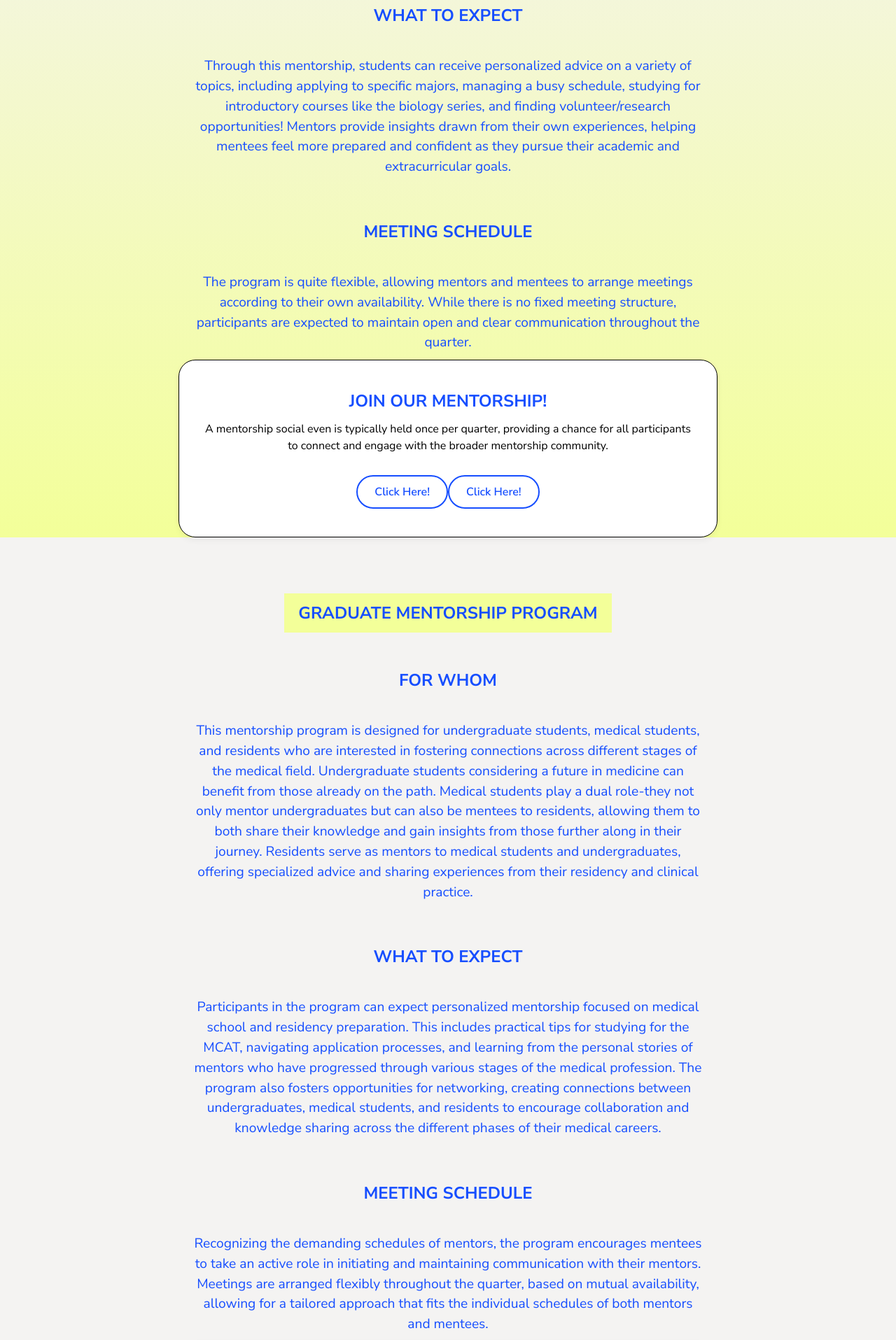
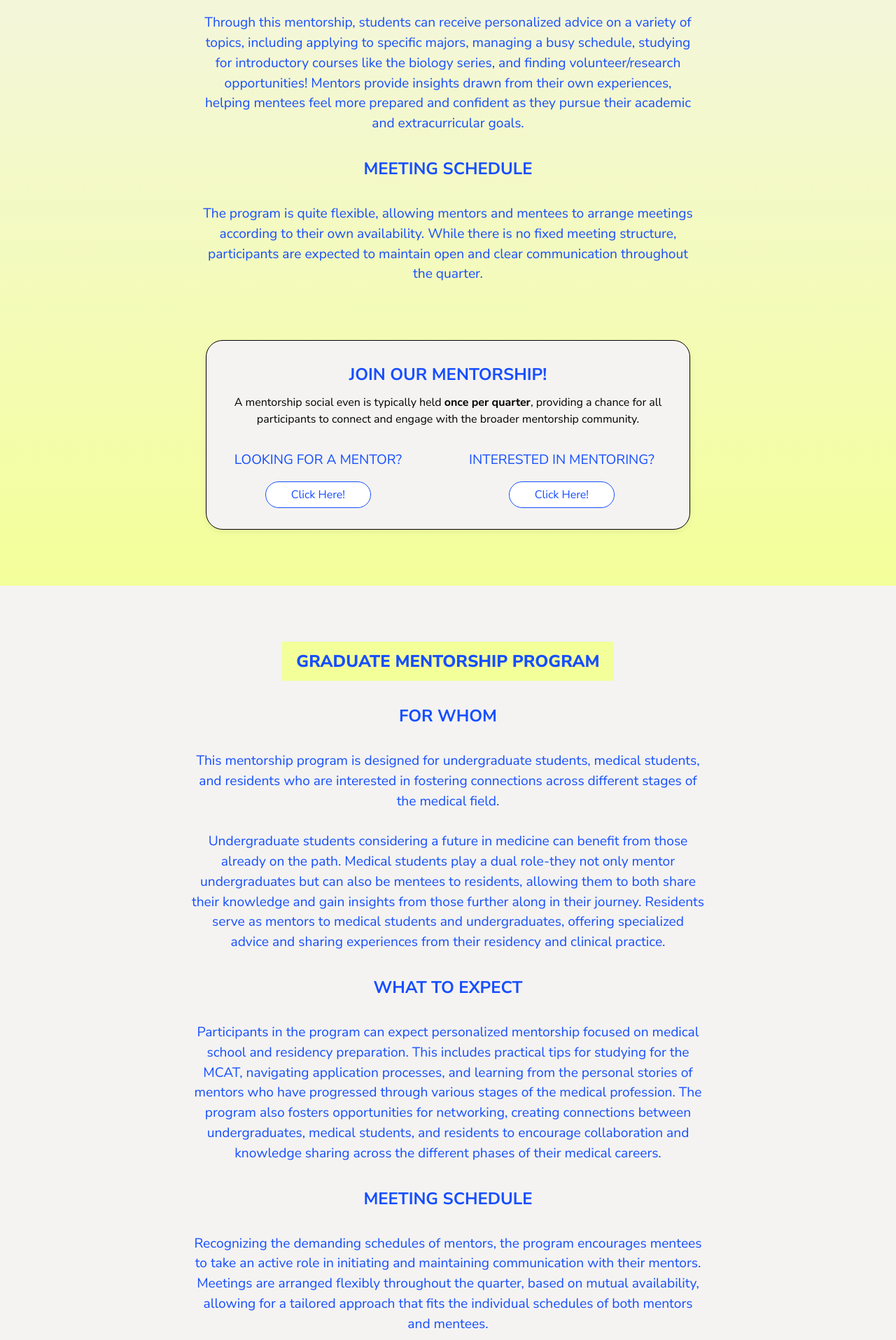
Before and after one commit to webimpactuw/neurobiology-club, a Next.js app in the folder neurobiology-club/: page /mentorship in a window 1280 px wide. Shown: the part 860-2775 px from the top of the page at 70% size. Built offline with nearby package versions, Linux system fonts and the light colour scheme.

Commit message:
completed mentorship page cc

```diff
--- a/neurobiology-club/app/globals.css
+++ b/neurobiology-club/app/globals.css
@@ -34,7 +34,7 @@ nav a:hover {
 
 nav a.active {
   color: #164EFF;
-  border: 1.75px solid #164EFF;
+  border: 2px solid #164EFF;
   font-weight: bold;
   border-radius: 100px;
   padding: 0.55rem 1rem;
@@ -61,11 +61,10 @@ nav a.active {
 }
 
 /* Home Page Stylings */
-#who-we-are {
+#blue-box {
   background-color: #164EFF;
   color: #F3FF99;
   text-align: center;
-  font-weight: bold;
   font-size: 1.5em;
   padding-bottom: 10px;
   padding-top: 10px;
@@ -84,14 +83,17 @@ nav a.active {
   padding-left: 142px;
 }
 
-#our-mission {
+#small-description {
   color: #164EFF;
   text-align: center;
-  font-weight: bold;
-  font-size: 1.5em;
-  padding-bottom: 10px;
-  padding-top: 120px;
-  padding-right: 142px;
+  padding-bottom: 50px;
+}
+
+#blue-header {
+  color: #164EFF;
+  text-align: left;
+  font-size: 1.75em;
+  padding-top: 32px;
   padding-left: 142px;
 }
 
@@ -120,11 +122,10 @@ nav a.active {
   font-weight: bold;
 }
 
-#board-members {
+#yellow-box {
   background-color: #F3FF99;
   color: #164EFF;
   text-align: center;
-  font-weight: bold;
   font-size: 1.5em;
   padding-bottom: 10px;
   padding-top: 10px;
@@ -140,75 +141,45 @@ nav a.active {
   text-align: center;
   font-weight: bold;
   font-size: 1.5em;
-  padding-bottom: 30px;
-  padding-top: 50px;
-  padding-right: 142px;
-  padding-left: 142px;
+  padding-bottom: 32px;
+  padding-top: 32px;
 }
 
 #mentorship-description {
   color: #164EFF;
   text-align: center;
-  font-weight: medium;
   font-size: 1.2em;
-  padding-bottom: 10px;
-  padding-top: 10px;
-  width: 732px;
 }
 
-#grad-programs {
-  background-color: #F3FF99 ;
-  color: #164EFF;
-  text-align: center;
-  font-weight: bold;
-  font-size: 1.5em;
-  padding-bottom: 10px;
-  padding-top: 10px;
-  padding-right: 20px;
-  padding-left: 20px;
-}
-
-/*MentorshipButtons component Stylings */
+/* Membership Component Stylings */
 #join-header {
   color: #164EFF;
   text-align: center;
   font-weight: bold;
   font-size: 1.5em;
   padding-bottom: 10px;
-  padding-right: 142px;
-  padding-left: 142px;
 }
 
 #mentorship-container {
   max-width: 800px;
-  background-color: white;
-  padding: 40px 30px;
+  padding: 30px 40px;
   border-radius: 24px;
   border: 1px solid #000000;
   text-align: center;
   box-shadow: 0 4px 10px rgba(0, 0, 0, 0.05);
 }
 
-#button-group {
-  flex-direction: row;
-  justify-content: center;
+#mentorship-button {
+  border: 1.8px solid #164EFF;
+  background-color: white;
+  border-radius: 100px;
+  color: #164EFF;
+  padding: 6px 36px;
 }
 
-#mentorship-button {
-  padding: 10px 24px;
-  border: 2px solid #164EFF;
-  border-radius: 9999px;
-  background-color: white;
-  color: #164EFF;
-  font-weight: 600;
-  font-size: 1em;
-  cursor: pointer;
-  transition: background-color 0.2s ease;
-}
-
-#mentorship-button-text{
-  padding-bottom: 30px;
-  width: 708px
+#mentorship-button:hover {
+  color: #F3FF99;
+  background-color: #164EFF;
 }
 
 /* Contact Page Stylings */
--- a/neurobiology-club/app/mentorship/page.js
+++ b/neurobiology-club/app/mentorship/page.js
@@ -34,97 +34,112 @@ export default function Mentorship() {
         </div>
 
         <div className="flex items-center justify-center">
-            <button id="who-we-are" className="mt-20">UNDERGRADUATE MENTORSHIP PROGRAM</button>
+          <button className="mt-20 font-extrabold" id="blue-box">UNDERGRADUATE MENTORSHIP PROGRAM</button>
         </div>
         <div className="bg-gradient-to-t from-[#F3FF99] to-[#F4F3F2] ">
           <div className="flex flex-col items-center justify-center">
             <p id="description-headers">FOR WHOM</p>
-              <p id="mentorship-description">
-                This program is intended for <b>Undergraduate Students</b> who are interested in
-                being matched with a current student studying Neuroscience, Biology, or another
-                STEM-related fields. It offers an opportunity for students seeking guidance and
-                support as they navigate their academic journey within the sciences.
-              </p>
+            <div id="mentorship-description">
+              <p>This program is intended for <b>Undergraduate Students</b> who are interested in</p>
+              <p>being matched with a current student studying Neuroscience, Biology, or another</p>
+              <p>STEM-related fields. It offers an opportunity for students seeking guidance and</p>
+              <p>support as they navigate their academic journey within the sciences.</p>
+            </div>
 
             <p id="description-headers">WHAT TO EXPECT</p>
-              <p id="mentorship-description">
-                Through this mentorship, students can receive personalized advice on a variety of topics,
-                including applying to specific majors, managing a busy schedule, studying for introductory courses
-                like the biology series, and finding volunteer/research opportunities! Mentors provide insights drawn from their own experiences,
-                helping mentees feel more prepared and confident as they pursue their academic and extracurricular goals.
-              </p>
+            <div id="mentorship-description">
+              <p>Through this mentorship, students can receive personalized advice on a variety of </p>
+              <p>topics, including applying to specific majors, managing a busy schedule, studying</p>
+              <p>for introductory courses like the biology series, and finding volunteer/research</p>
+              <p>opportunities! Mentors provide insights drawn from their own experiences,</p>
+              <p>helping mentees feel more prepared and confident as they pursue their academic</p>
+              <p>and extracurricular goals.</p>
+             </div>
 
             <p id="description-headers"> MEETING SCHEDULE</p>
-              <p id="mentorship-description">
-                The program is quite flexible, allowing mentors and mentees to arrange meetings according to their own availability.
-                While there is no fixed meeting structure, participants are expected to maintain open and clear communication throughout the quarter.
-              </p>
-
-              <div id="mentorship-container">
-                <p id= "join-header">JOIN OUR MENTORSHIP!</p>
-                <div className="flex items-center justify-center" id="mentorship-button-text">
-                  <p>
-                    A mentorship social even is typically held once per quarter, providing a chance
-                    for all participants to connect and engage with the broader
-                    mentorship community.
-                  </p>
+            <div id="mentorship-description">
+              <p>The program is quite flexible, allowing mentors and mentees to arrange meetings</p>
+              <p>according to their own availability. While there is no fixed meeting structure,</p>
+              <p>participants are expected to maintain open and clear communication throughout</p>
+              <p>the quarter.</p>
              </div>
 
-                <div id="button-group">
+            <div className="pt-20 pb-20">
+              <div className="bg-[#F4F3F2]"id="mentorship-container">
+                <p id= "join-header">JOIN OUR MENTORSHIP!</p>
+                <div id="mentorship-button-text">
+                  <p>A mentorship social even is typically held <b>once per quarter</b>, providing a chance for all</p>
+                  <p>participants to connect and engage with the broader mentorship community.</p>
+                </div>
+
+                <div className="flex items-center justify center pt-8">
+                  <div>
+                    <p className="pb-4" id="mentorship-description">LOOKING FOR A MENTOR?</p>
                     <button id="mentorship-button">Click Here!</button>
+                  </div>
+
+                  <div className="ml-24">
+                    <p className="pb-4" id="mentorship-description">INTERESTED IN MENTORING?</p>
                     <button id="mentorship-button">Click Here!</button>
+                  </div>
+                </div>
               </div>
             </div>
           </div>
         </div>
 
         <div className="flex items-center justify-center">
-            <button id="grad-programs" className="mt-20">GRADUATE MENTORSHIP PROGRAM</button>
+          <button className="mt-20 font-extrabold" id="yellow-box">GRADUATE MENTORSHIP PROGRAM</button>
         </div>
         <div className="flex flex-col items-center justify-center">
           <p id="description-headers">FOR WHOM</p>
-          <p id="mentorship-description">
-            This mentorship program is designed for undergraduate students, medical students,
-            and residents who are interested in fostering connections across different stages of the medical field.
-            Undergraduate students considering a future in medicine can benefit from those already on the path.
-            Medical students play a dual role-they not only mentor undergraduates but can also be mentees to residents,
-            allowing them to both share their knowledge and gain insights from those further along in their journey.
-            Residents serve as mentors to medical students and undergraduates, offering specialized advice and sharing experiences from
-            their residency and clinical practice.
-          </p>
+          <div id="mentorship-description">
+            <p>This mentorship program is designed for undergraduate students, medical students,</p>
+            <p>and residents who are interested in fostering connections across different stages of</p>
+            <p>the medical field.</p>
+            <br></br>
+            <p>Undergraduate students considering a future in medicine can benefit from those</p>
+            <p>already on the path. Medical students play a dual role-they not only mentor</p>
+            <p>undergraduates but can also be mentees to residents, allowing them to both share</p>
+            <p>their knowledge and gain insights from those further along in their journey. Residents</p>
+            <p>serve as mentors to medical students and undergraduates, offering specialized</p>
+            <p>advice and sharing experiences from their residency and clinical practice.</p>
+          </div>
 
           <p id="description-headers">WHAT TO EXPECT</p>
-          <p id="mentorship-description">
-            Participants in the program can expect personalized mentorship focused on medical school and residency preparation.
-            This includes practical tips for studying for the MCAT, navigating application processes, and learning from the personal stories of
-            mentors who have progressed through various stages of the medical profession. The program also fosters opportunities for networking,
-            creating connections between undergraduates, medical students, and residents to encourage collaboration and knowledge sharing across
-            the different phases of their medical careers.
-          </p>
+          <div id="mentorship-description">
+            <p>Participants in the program can expect personalized mentorship focused on medical</p>
+            <p>school and residency preparation. This includes practical tips for studying for the</p>
+            <p>MCAT, navigating application processes, and learning from the personal stories of</p>
+            <p>mentors who have progressed through various stages of the medical profession. The</p>
+            <p>program also fosters opportunities for networking, creating connections between</p>
+            <p>undergraduates, medical students, and residents to encourage collaboration and</p>
+            <p>knowledge sharing across the different phases of their medical careers.</p>
+          </div>
 
           <p id="description-headers">MEETING SCHEDULE</p>
-
-          <p id="mentorship-description">
-            Recognizing the demanding schedules of mentors, the program encourages mentees to take an active role in initiating and maintaining
-            communication with their mentors. Meetings are arranged flexibly throughout the quarter, based on mutual availability, allowing for a
-            tailored approach that fits the individual schedules of both mentors and mentees.
-          </p>
-
-          <div id="mentorship-container">
-            <p id= "join-header">JOIN OUR MENTORSHIP!</p>
-            <div className="flex items-center justify-center" id="mentorship-button-text">
-              <p>
-                Applications for this program will be open
-                at the start of fall and spring quarter.
-                If you are a current undergraduate student interested in pursuing medicine in the
-                future, medical student or resident, consider applying!
-              </p>
+          <div id="mentorship-description">
+            <p>Recognizing the demanding schedules of mentors, the program encourages mentees</p>
+            <p>to take an active role in initiating and maintaining communication with their mentors.</p>
+            <p>Meetings are arranged flexibly throughout the quarter, based on mutual availability,</p>
+            <p>allowing for a tailored approach that fits the individual schedules of both mentors</p>
+            <p>and mentees.</p>
           </div>
 
-            <div id="button-group">
+          <div className="pt-20 pb-20">
+            <div className="bg-white" id="mentorship-container">
+              <p id= "join-header">JOIN OUR MENTORSHIP!</p>
+              <div id="mentorship-button-text">
+                <p>Applications for this program will be open at the start of <b>fall and spring quarter.</b></p>
+                <p>If you are a current undergraduate student interested in pursuing medicine in the</p>
+                <p>future, medical student or resident, consider applying!</p>
+              </div>
+
+              <div className="flex items-center justify center pt-8">
                 <button id="mentorship-button">Undergraduate</button>
-              <button id="mentorship-button">Medical Student</button>
-              <button id="mentorship-button">Resident</button>
+                <button className="ml-8" id="mentorship-button">Medical Student</button>
+                <button className="ml-8" id="mentorship-button">Resident</button>
+              </div>
             </div>
           </div>
         </div>
--- a/neurobiology-club/app/team/page.js
+++ b/neurobiology-club/app/team/page.js
@@ -38,7 +38,7 @@ export default async function Team() {
             </div>
 
             <div className = "pb-14 flex items-center justify-center">
-               <button id="board-members">BOARD MEMBERS</button>
+               <button className="font-extrabold "id="yellow-box">BOARD MEMBERS</button>
             </div>
 
             <div className="min-h-screen grid place-items-center pt-5">
```
Also changed, not shown: neurobiology-club/app/contact/page.js (+20 -1 lines), neurobiology-club/app/page.js (+18 -5 lines). Lines whose indentation alone changed are shown as unchanged.
